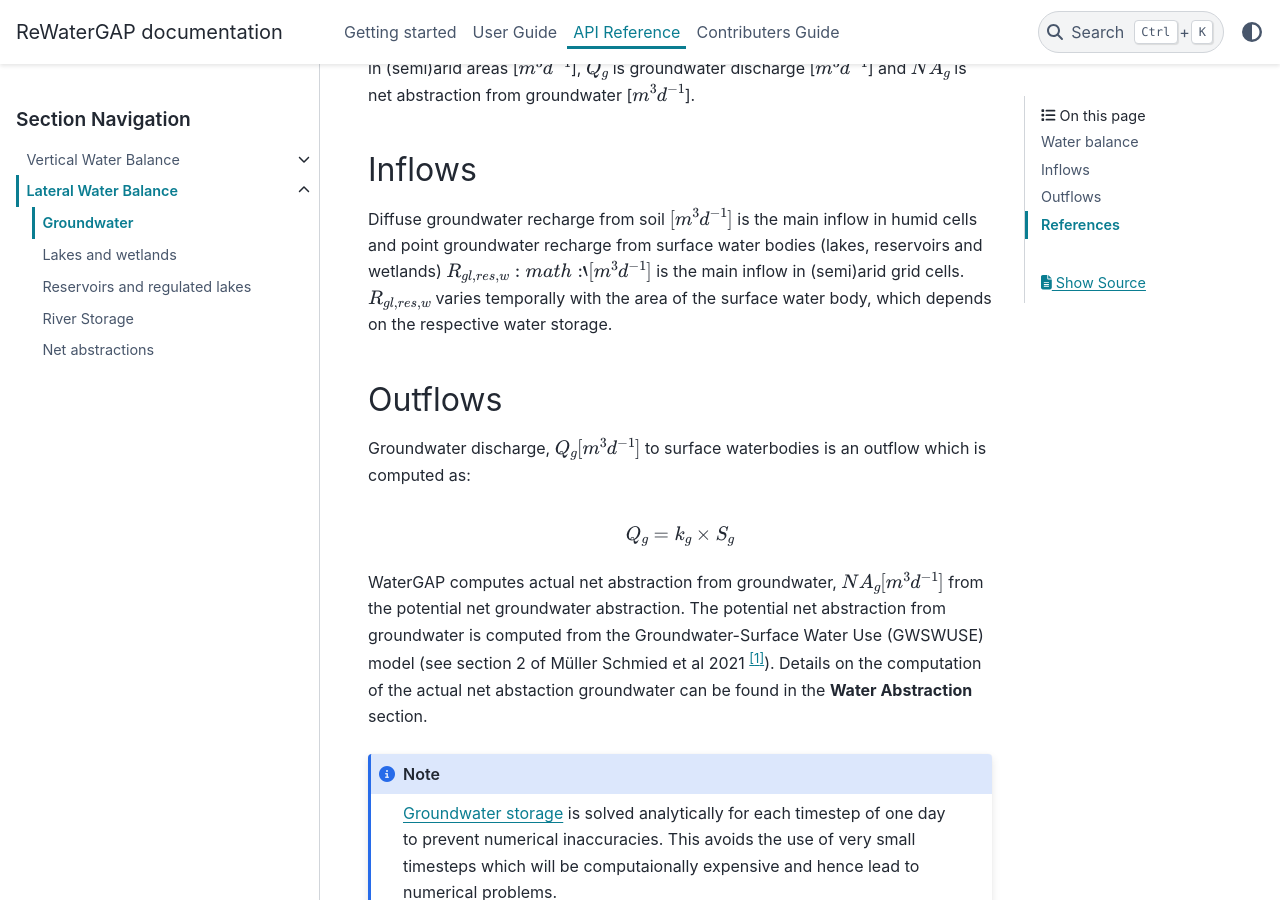
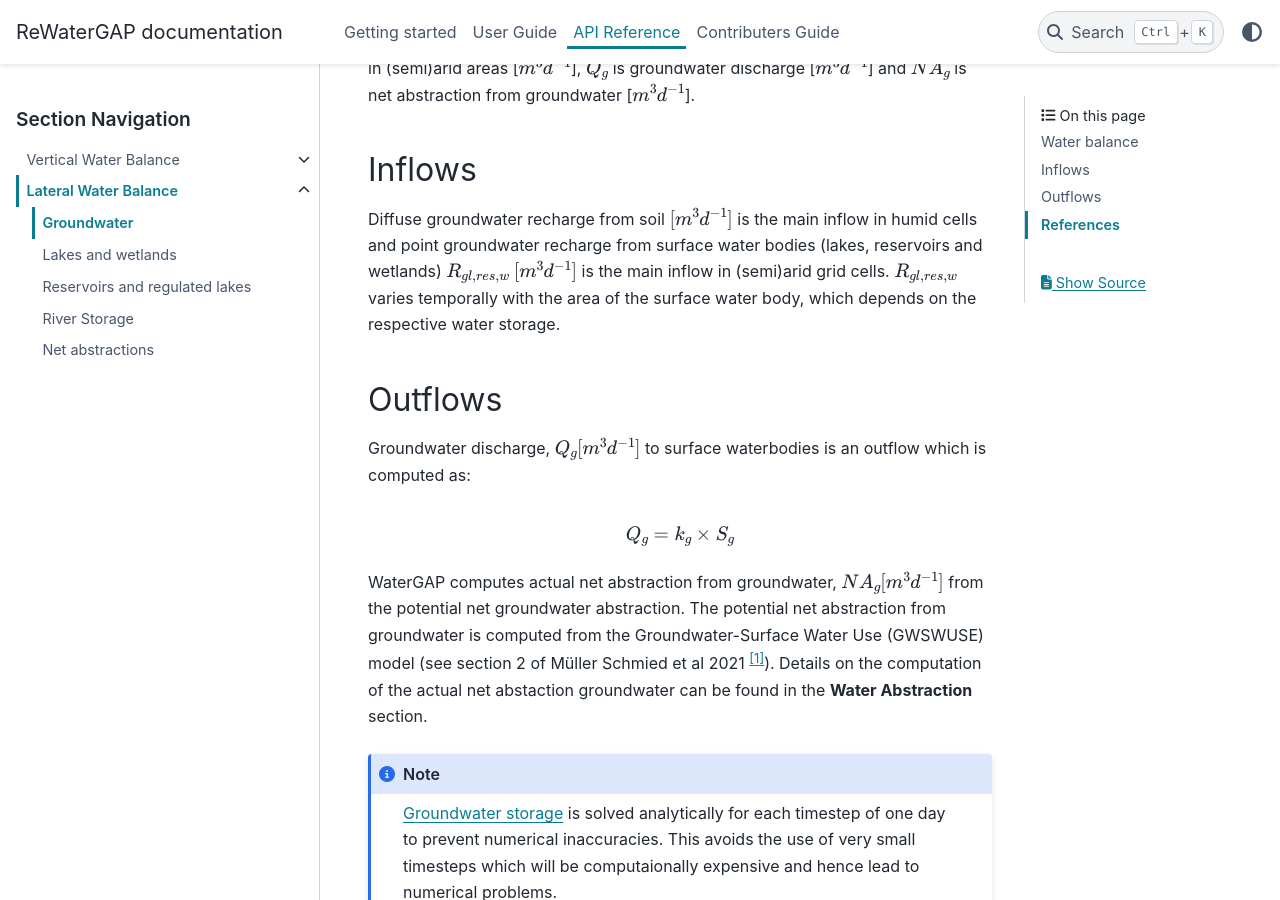
Before and after one commit to HydrologyFrankfurt/ReWaterGAP, a Sphinx documentation site: the page built from docs/api_docs/lateral_water_balance/groundwater.rst, in a window 1280 px wide and 900 px high, scrolled down 611 px. Built offline with Sphinx 7.4.7 and the PyData theme 0.15.4, drawn with Linux system fonts in a browser that asks for light colours; pages that are not in the unit, such as notebooks, are missing from menus.

Commit message:
Update groundwater.rst

```diff
--- a/docs/api_docs/lateral_water_balance/groundwater.rst
+++ b/docs/api_docs/lateral_water_balance/groundwater.rst
@@ -27,7 +27,7 @@ Inflows
 -------
 
 Diffuse groundwater recharge from soil :math:`[m^3 {d}^{-1}]` is the main inflow in humid cells
-and point groundwater recharge from surface water bodies (lakes, reservoirs and wetlands) :math:`{R}_{gl,res,w} :math:`[m^3 {d}^{-1}]` is the main inflow in (semi)arid
+and point groundwater recharge from surface water bodies (lakes, reservoirs and wetlands) :math:`{R}_{gl,res,w}` :math:`[m^3 {d}^{-1}]` is the main inflow in (semi)arid
 grid cells. :math:`{R}_{gl,res,w}` varies temporally with the area of the surface water body, which depends on the respective water storage.
 
 
```
